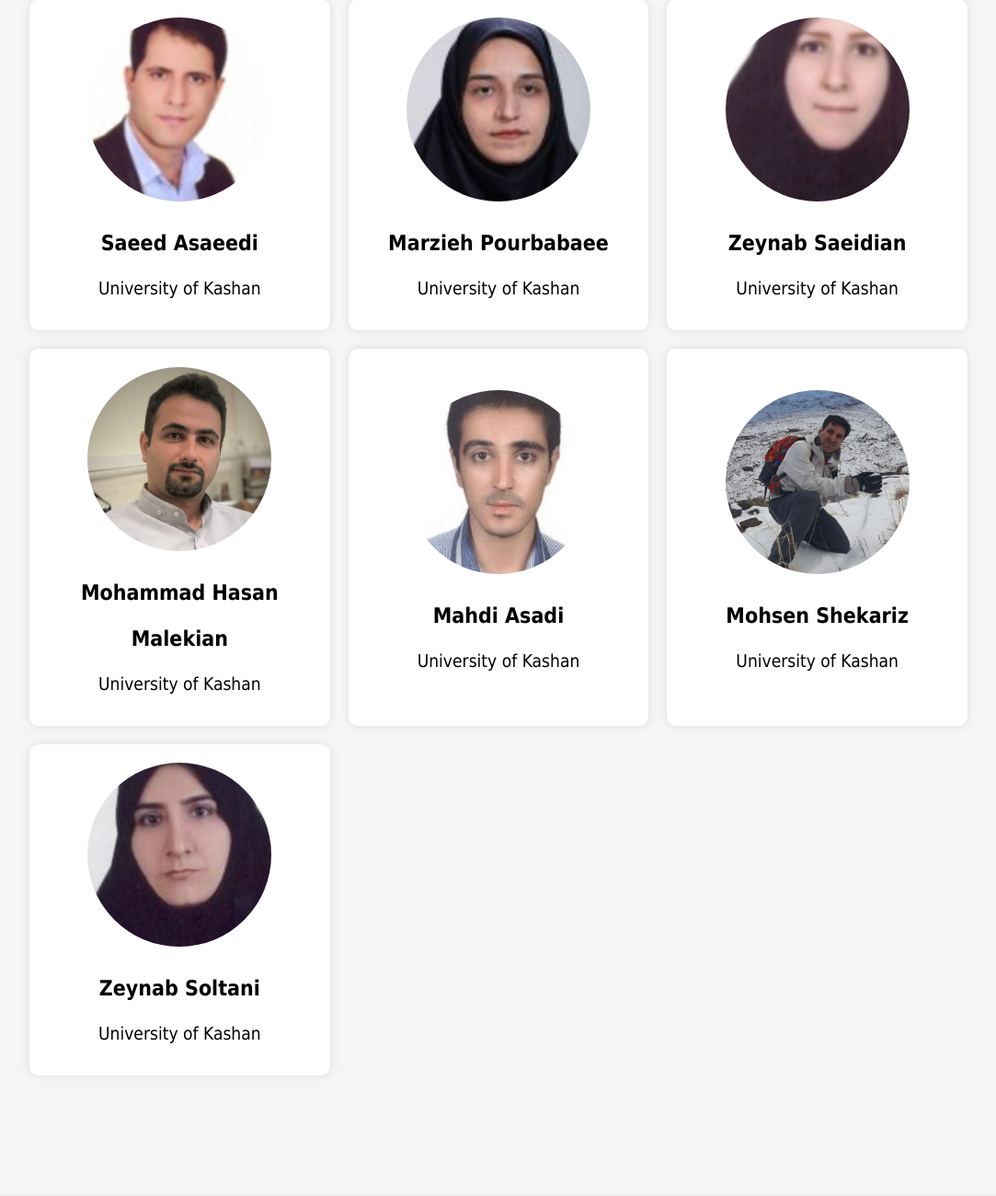
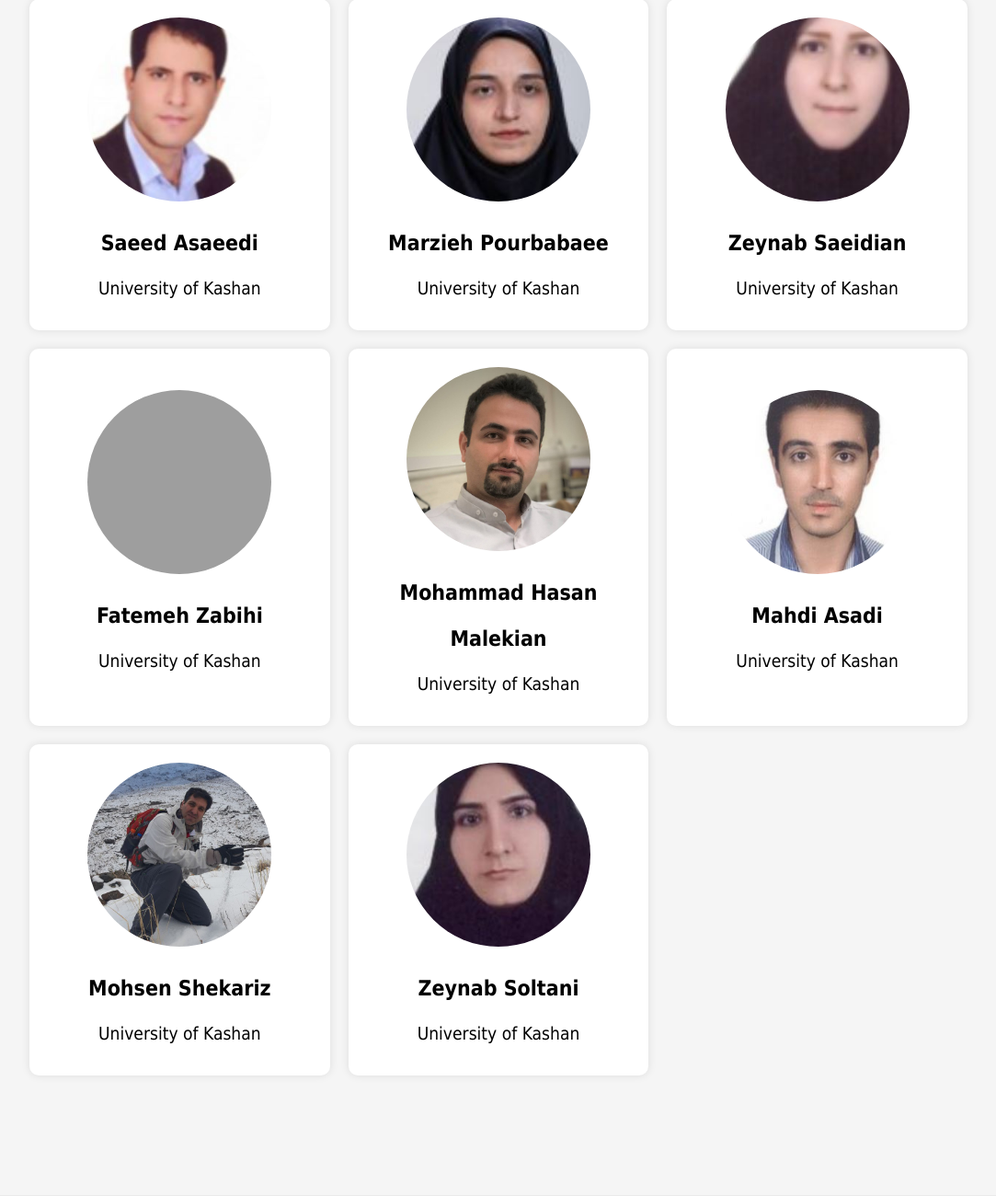
Before and after one commit to KashanUniversity/CACNA2023Event, a PHP site: page /en/executive-committee.php in a window 1280 px wide. Shown: the part 1056-2356 px from the top of the page at 92% size, without its empty margins (98-1181 px from the left). Run offline with PHP 8.4, Linux system fonts and the light colour scheme; some web fonts are replaced; grey boxes are pictures that could not be loaded.

Commit message:
Update executive-committee.php

```diff
--- a/en/executive-committee.php
+++ b/en/executive-committee.php
@@ -53,6 +53,11 @@ $en = true;
                     <h5 class="speaker-university">University of Kashan</h5>
                 </li>
                 <li>
+                    <img src="/images/zabihi.jpg" alt="Fatemeh Zabihi">
+                    <h4 class="speaker-name">Fatemeh Zabihi</h4>
+                    <h5 class="speaker-university">University of Kashan</h5>
+                </li>
+                <li>
                     <img src="/images/malekian.jpg" alt="Mohammad Hasan Malekian">
                     <h4 class="speaker-name">Mohammad Hasan Malekian</h4>
                     <h5 class="speaker-university">University of Kashan</h5>
```
